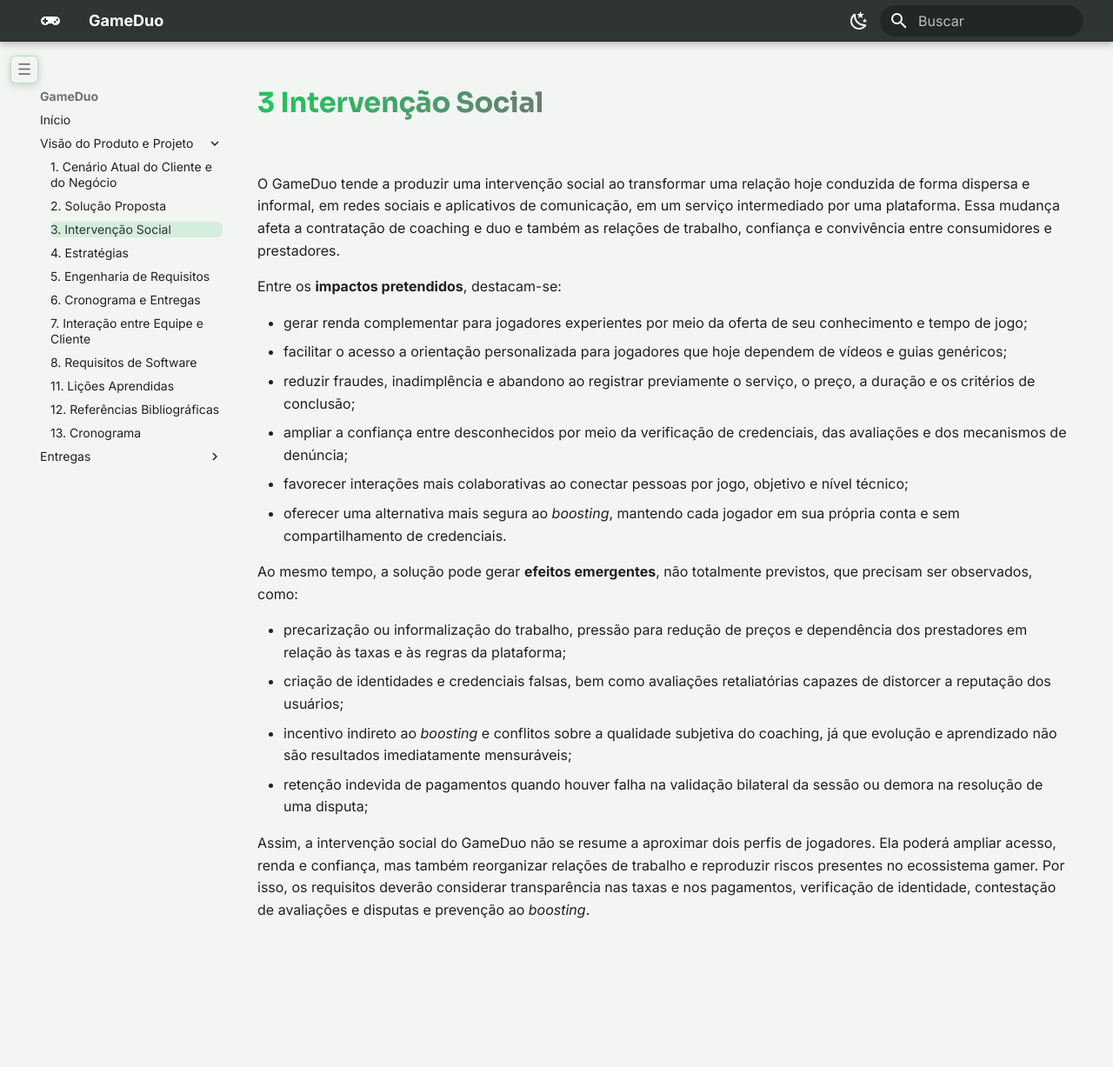
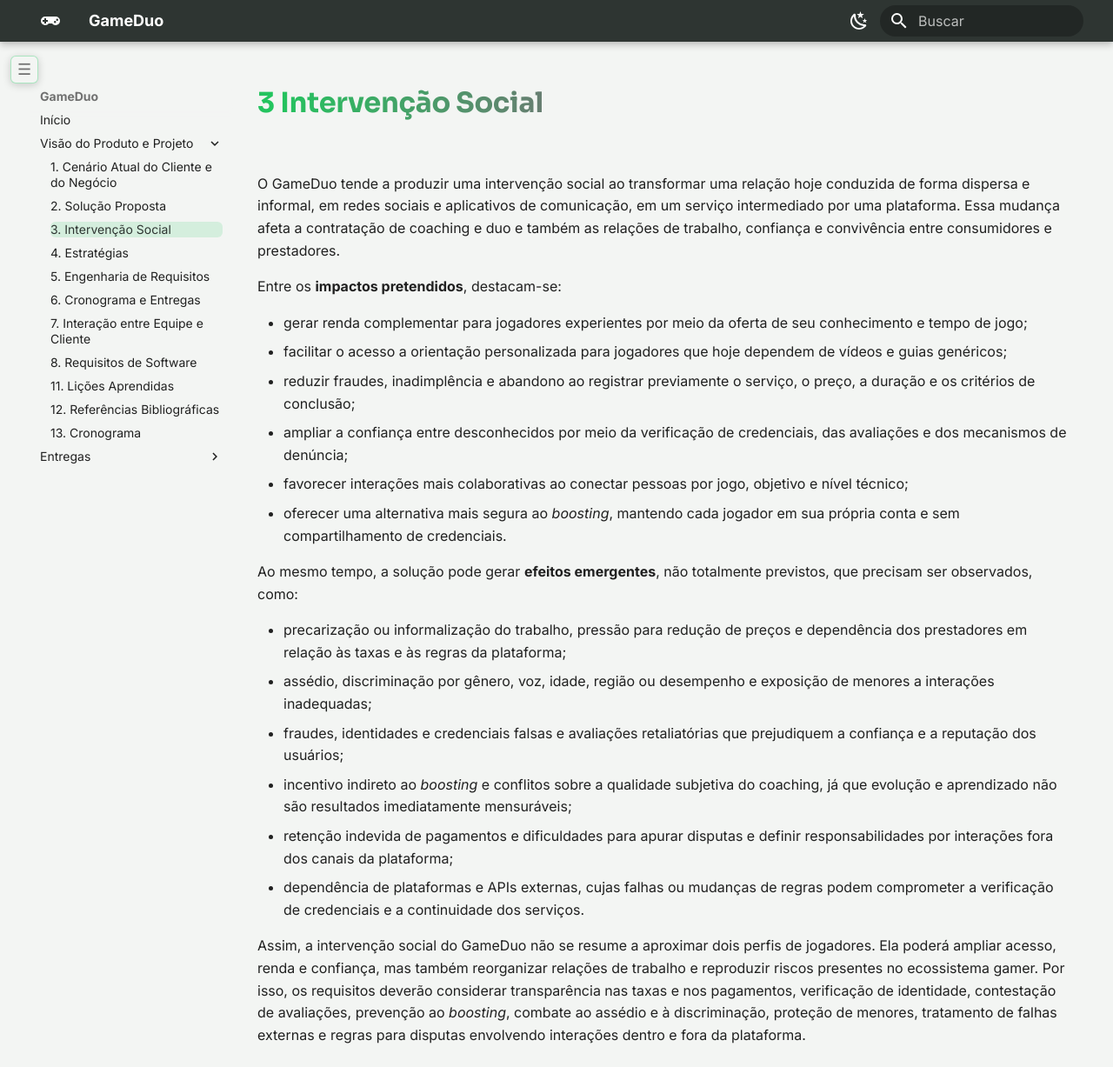
Before and after one commit to mdsreq-fga-unb/REQ-2026.2-T02-GameDuo, an MkDocs documentation site: the page built from docs/visao-produto/intervencao-social.md, in a window 1280 px wide and 1227 px high. Shown: the whole window at 87% size. Built offline with MkDocs 1.6.1 and Material for MkDocs 9.7.7, drawn with Linux system fonts in a browser that asks for light colours.

Commit message:
docs: completa riscos da intervenção social (issue #3)

```diff
--- a/docs/visao-produto/intervencao-social.md
+++ b/docs/visao-produto/intervencao-social.md
@@ -14,8 +14,10 @@
 Ao mesmo tempo, a solução pode gerar **efeitos emergentes**, não totalmente previstos, que precisam ser observados, como:
 
 - precarização ou informalização do trabalho, pressão para redução de preços e dependência dos prestadores em relação às taxas e às regras da plataforma;
-- criação de identidades e credenciais falsas, bem como avaliações retaliatórias capazes de distorcer a reputação dos usuários;
+- assédio, discriminação por gênero, voz, idade, região ou desempenho e exposição de menores a interações inadequadas;
+- fraudes, identidades e credenciais falsas e avaliações retaliatórias que prejudiquem a confiança e a reputação dos usuários;
 - incentivo indireto ao *boosting* e conflitos sobre a qualidade subjetiva do coaching, já que evolução e aprendizado não são resultados imediatamente mensuráveis;
-- retenção indevida de pagamentos quando houver falha na validação bilateral da sessão ou demora na resolução de uma disputa;
+- retenção indevida de pagamentos e dificuldades para apurar disputas e definir responsabilidades por interações fora dos canais da plataforma;
+- dependência de plataformas e APIs externas, cujas falhas ou mudanças de regras podem comprometer a verificação de credenciais e a continuidade dos serviços.
 
-Assim, a intervenção social do GameDuo não se resume a aproximar dois perfis de jogadores. Ela poderá ampliar acesso, renda e confiança, mas também reorganizar relações de trabalho e reproduzir riscos presentes no ecossistema gamer. Por isso, os requisitos deverão considerar transparência nas taxas e nos pagamentos, verificação de identidade, contestação de avaliações e disputas e prevenção ao *boosting*.
+Assim, a intervenção social do GameDuo não se resume a aproximar dois perfis de jogadores. Ela poderá ampliar acesso, renda e confiança, mas também reorganizar relações de trabalho e reproduzir riscos presentes no ecossistema gamer. Por isso, os requisitos deverão considerar transparência nas taxas e nos pagamentos, verificação de identidade, contestação de avaliações, prevenção ao *boosting*, combate ao assédio e à discriminação, proteção de menores, tratamento de falhas externas e regras para disputas envolvendo interações dentro e fora da plataforma.
```
